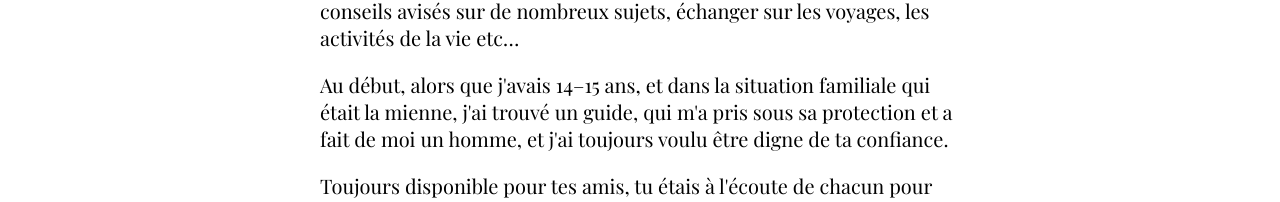
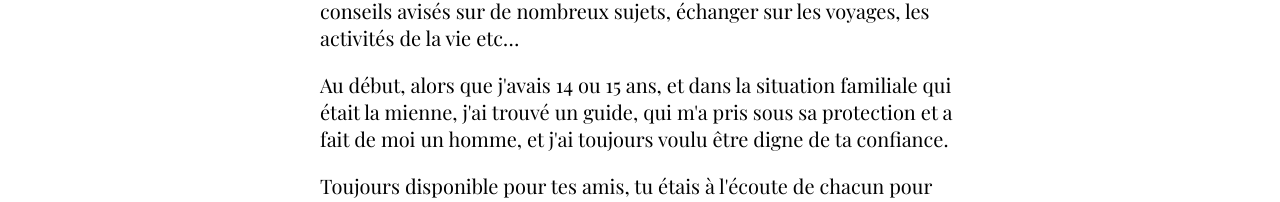
Before and after one commit to john-does-it/nestor-schoonbroodt, a SvelteKit app in the folder my-app/: page / in a window 1280 px wide. Both pictures are taken after a click on the button "André". Shown: the part 971-1173 px from the top of the page. Built offline with nearby package versions, Linux system fonts and the light colour scheme; a web font is replaced by a local one.

Commit message:
Update +page.svelte

```diff
--- a/my-app/src/routes/+page.svelte
+++ b/my-app/src/routes/+page.svelte
@@ -399,7 +399,7 @@
             nombreux sujets, échanger sur les voyages, les activités de la vie etc…
           </p>
           <p>
-            Au début, alors que j'avais 14–15 ans, et dans la situation familiale qui était la
+            Au début, alors que j'avais 14 ou 15 ans, et dans la situation familiale qui était la
             mienne, j'ai trouvé un guide, qui m'a pris sous sa protection et a fait de moi un homme,
             et j'ai toujours voulu être digne de ta confiance.
           </p>
```
